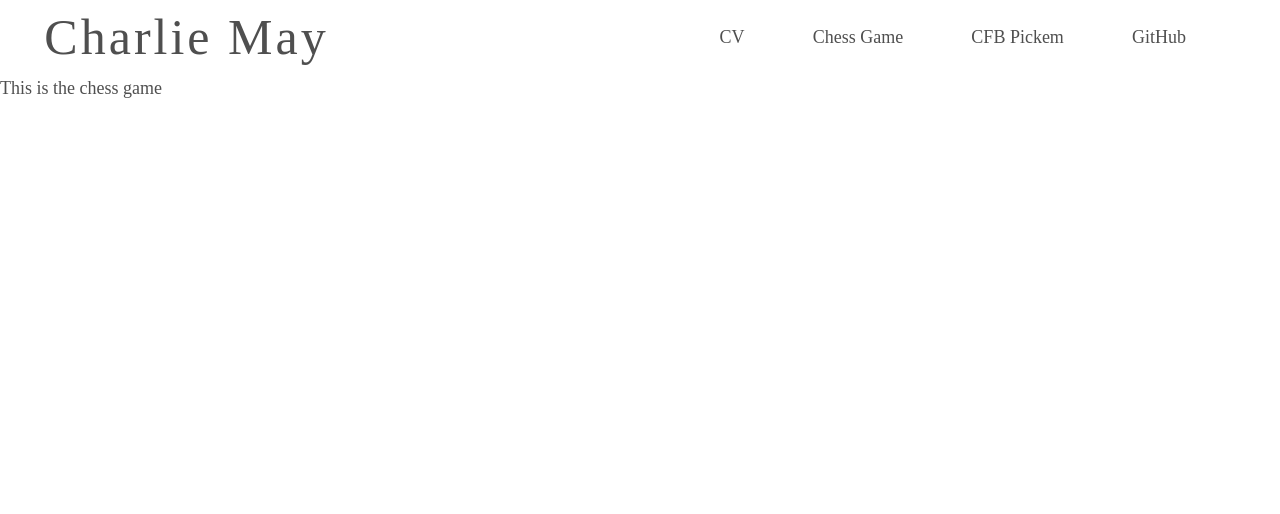
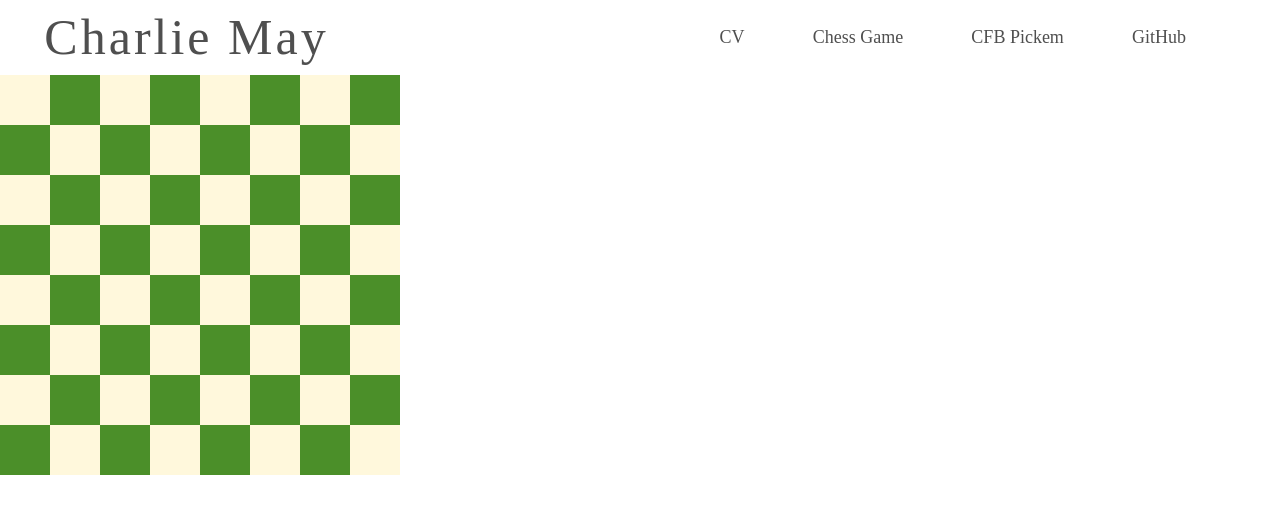
Before and after one commit to charlie-may86/nextjs-portfolio, a Next.js app: page /chess_game in a window 1280 px wide. Shown: the top 514 px of the page. Built offline with nearby package versions, Linux system fonts and the light colour scheme.

Commit message:
got context working and I understand it

```diff
--- a/components/chess-game/ChessBoard/ChessBoard.module.css
+++ b/components/chess-game/ChessBoard/ChessBoard.module.css
@@ -0,0 +1,20 @@
+#chessboard {
+    display: grid;
+    grid-template-columns: repeat(8, 50px);
+    grid-template-rows: repeat(8, 50px);
+    background-color: #4b8f29;
+    width: 400px;
+    height: 400px;
+  }
+
+  .blackTile {
+    background-color: #4b8f29;
+  }
+
+  .whiteTile {
+    background-color: cornsilk;
+  }
+
+  .intialsInput {
+    text-transform: uppercase;
+  }
--- a/components/chess-game/ChessBoard/index.js
+++ b/components/chess-game/ChessBoard/index.js
@@ -1,7 +1,8 @@
-import React, { useContext } from "react";
+import React from "react";
 import SquareContext from "../../../context/SquareContext";
-import AnswerContext from "../../../context/AnswerContext";
+import {useAnswerContext} from "../../../context/AnswerContext";
 import squareClick from "../logic/SquareClick";
+import styles from "./ChessBoard.module.css";
 
 const ChessBoard = () => {
   const horzAxis = ["A", "B", "C", "D", "E", "F", "G", "H"];
@@ -9,11 +10,11 @@ const ChessBoard = () => {
 
   let board = [];
 
-  const whichSquare = useContext(SquareContext);
-  const value = useContext(AnswerContext);
+  //   const whichSquare = useContext(SquareContext);
+  const { handleThis } = useAnswerContext();
 
   const handleClick = (e) => {
-    squareClick(e, whichSquare, value);
+    squareClick(e,whichSquare, value, handleClick);
   };
 
   for (let j = vertAxis.length - 1; j >= 0; j--) {
@@ -23,7 +24,7 @@ const ChessBoard = () => {
       if (num % 2 === 0) {
         board.push(
           <div
-            className={`${horzAxis[i]}${vertAxis[j]} black-tile`}
+            className={`${horzAxis[i]}${vertAxis[j]} ${styles.blackTile}`}
             onClick={handleClick}
             key={`${horzAxis[i]}${vertAxis[j]}`}
           >
@@ -34,7 +35,7 @@ const ChessBoard = () => {
       } else {
         board.push(
           <div
-            className={`${horzAxis[i]}${vertAxis[j]} white-tile`}
+            className={`${horzAxis[i]}${vertAxis[j]} ${styles.whiteTile}`}
             onClick={handleClick}
             key={`${horzAxis[i]}${vertAxis[j]}`}
           >
@@ -46,7 +47,7 @@ const ChessBoard = () => {
     }
   }
 
-  return <div id="chessboard">{board}</div>;
+  return <div id={styles.chessboard}>{board}</div>;
 };
 
 export default ChessBoard;
--- a/context/AnswerContext.js
+++ b/context/AnswerContext.js
@@ -2,4 +2,15 @@ import { createContext, useContext } from "react";
 
 const AnswerContext = createContext();
 
+export const AnswerContextProvider = ({ children }) => {
+  const handleThis = () => {
+    console.log('testing');
+  };
+  return (
+    <AnswerContext.Provider value={{handleThis}}>
+      {children}
+    </AnswerContext.Provider>
+  );
+};
+
 export const useAnswerContext = () => useContext(AnswerContext);
--- a/pages/chess_game/index.js
+++ b/pages/chess_game/index.js
@@ -1,5 +1,12 @@
+import { AnswerContextProvider } from "../../context/AnswerContext";
+import ChessBoard from "../../components/chess-game/ChessBoard";
+
 const ChessGame = () => {
-  return <div>This is the chess game</div>;
+  return (
+    <AnswerContextProvider>
+      <ChessBoard />
+    </AnswerContextProvider>
+  );
 };
 
 export default ChessGame;
```
Also changed, not shown: components/chess-game/logic/ChessGameLogic.js (added, +8 -0 lines), components/chess-game/logic/RandomSquareGenny.js (added, +26 -0 lines).
